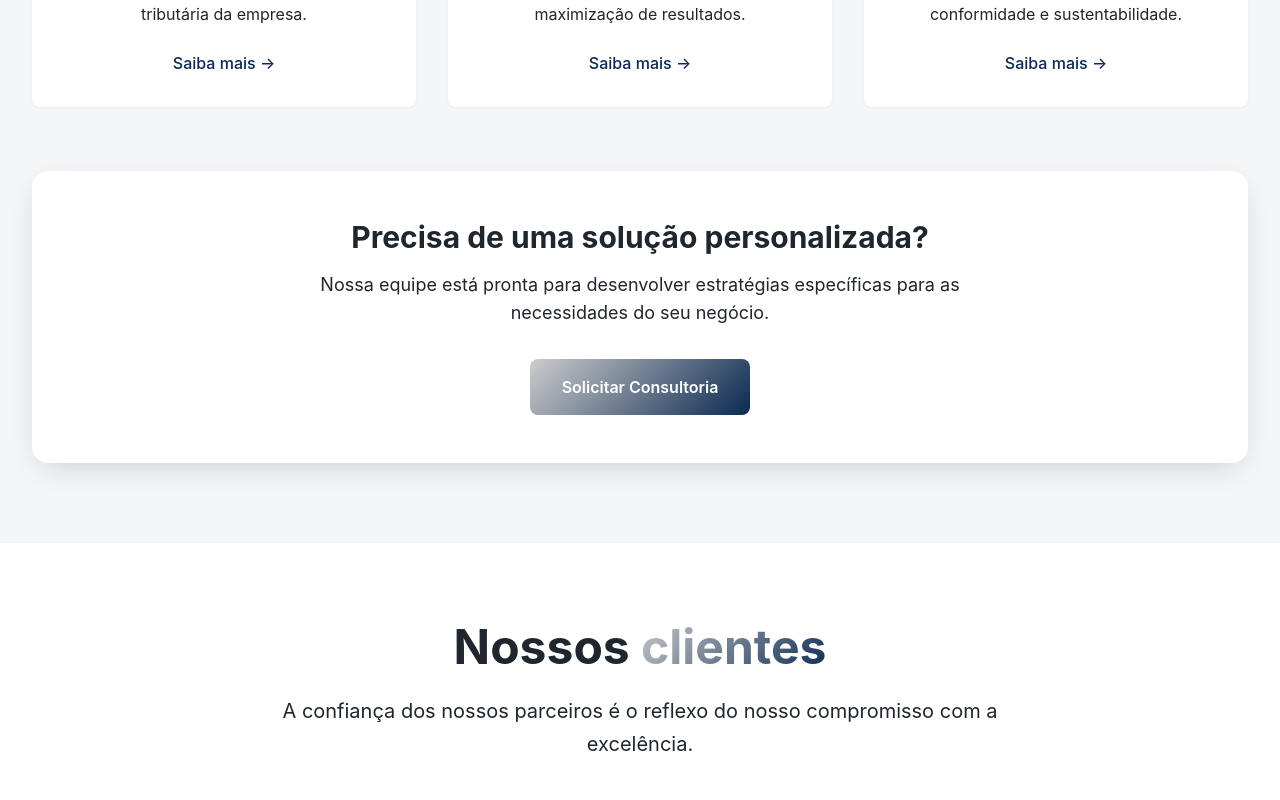
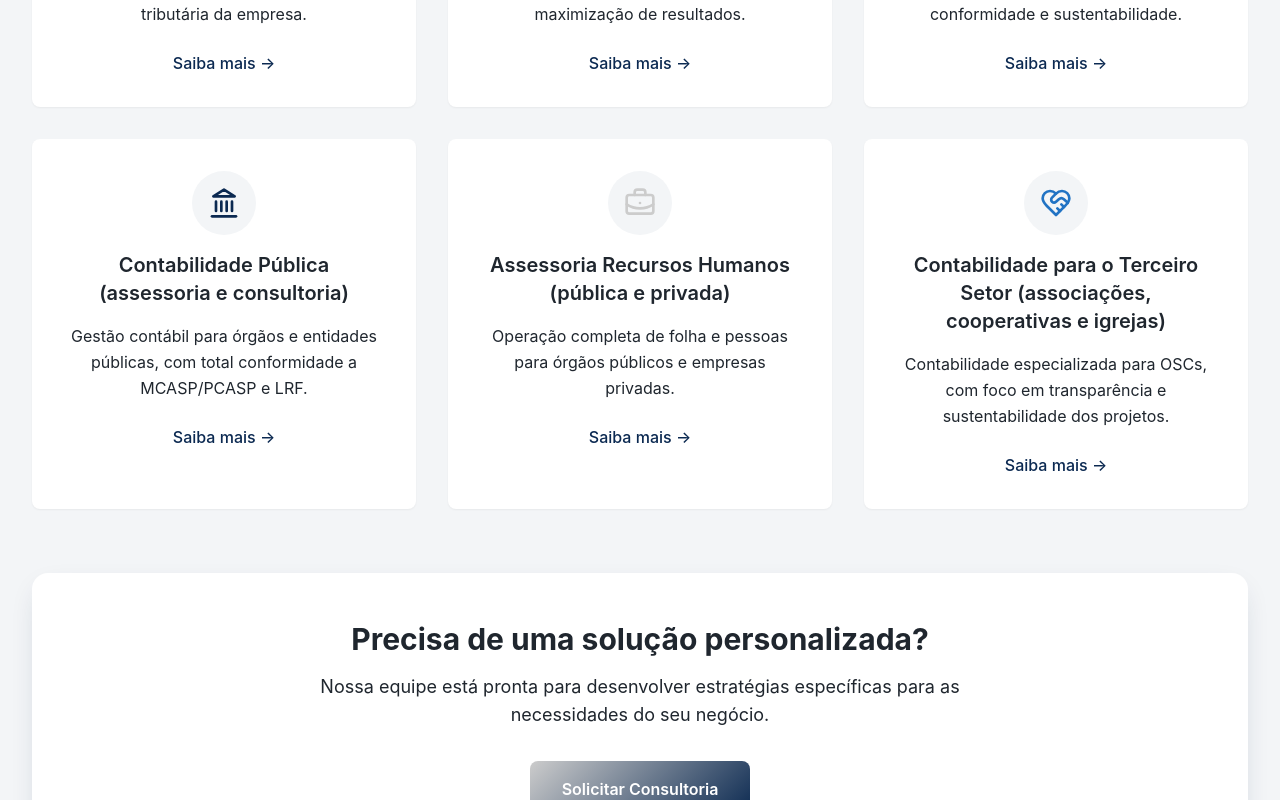
Before and after one commit to svitordev/deltta, a Next.js app: page / in a window 1280 px wide. Shown: the part 1660-2460 px from the top of the page. Built offline with nearby package versions, Linux system fonts and the light colour scheme.

Commit message:
adicionado serviços na pagina inicial também

```diff
--- a/src/components/sections/ServicesSection.jsx
+++ b/src/components/sections/ServicesSection.jsx
@@ -5,6 +5,9 @@ import {
   Users,
   TrendingUp,
   Shield,
+  Landmark,
+  BriefcaseBusiness,
+  HeartHandshake
 } from "lucide-react";
 import { Card, CardContent } from "@/components/ui/card";
 
@@ -49,6 +52,27 @@ const services = [
     title: "Compliance Ambiental",
     description:
       "Monitoramento e adequação às normas ambientais vigentes, garantindo conformidade e sustentabilidade.",
+    color: "text-accent",
+  },
+  {
+    icon: Landmark,
+    title: "Contabilidade Pública (assessoria e consultoria)",
+    description:
+      "Gestão contábil para órgãos e entidades públicas, com total conformidade a MCASP/PCASP e LRF.",
+    color: "text-primary",
+  },
+  {
+    icon: BriefcaseBusiness,
+    title: "Assessoria Recursos Humanos (pública e privada)",
+    description:
+      "Operação completa de folha e pessoas para órgãos públicos e empresas privadas.",
+    color: "text-secondary",
+  },
+  {
+    icon: HeartHandshake,
+    title: "Contabilidade para o Terceiro Setor (associações, cooperativas e igrejas)",
+    description:
+      "Contabilidade especializada para OSCs, com foco em transparência e sustentabilidade dos projetos.",
     color: "text-accent",
   },
 ];
```
